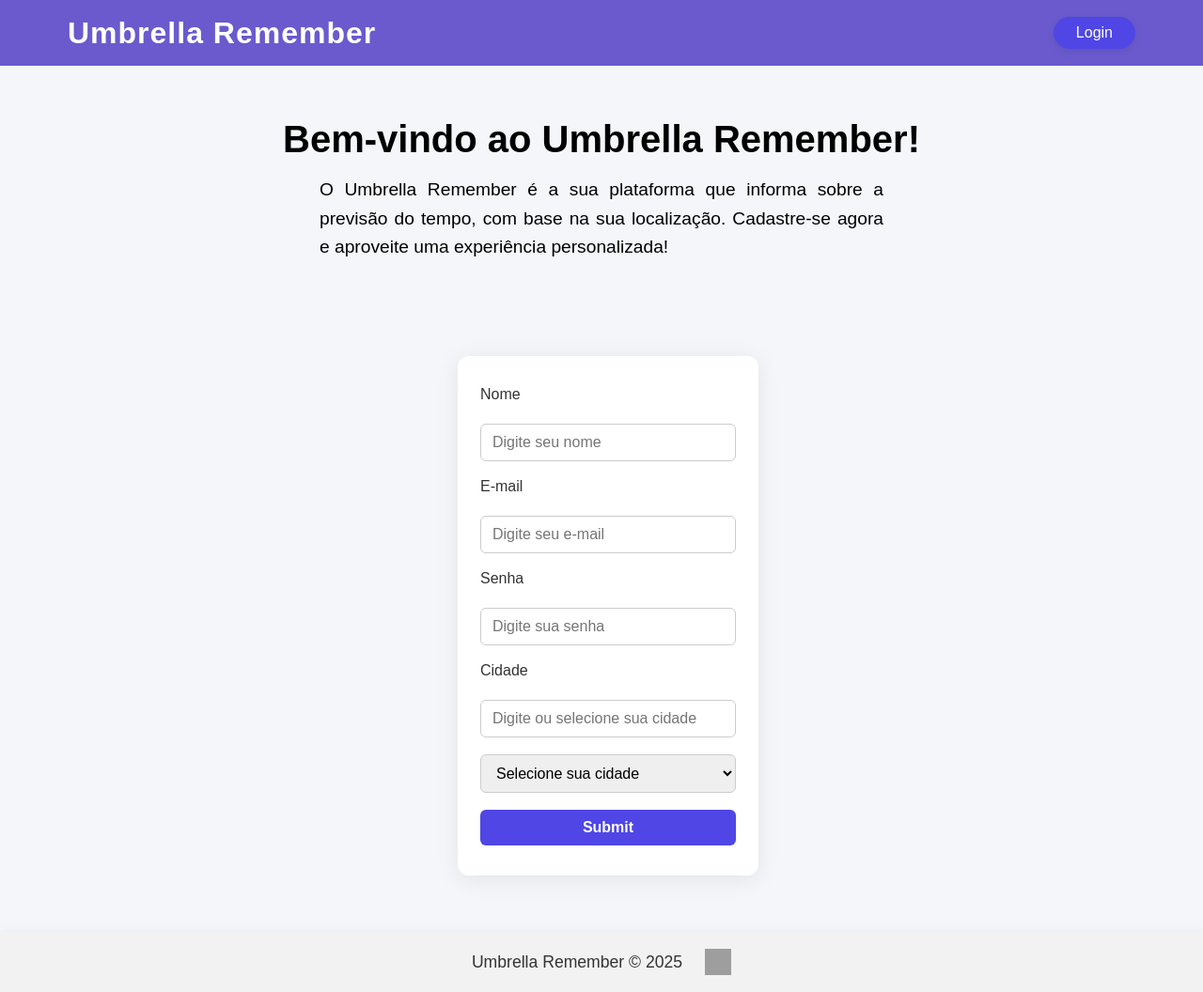
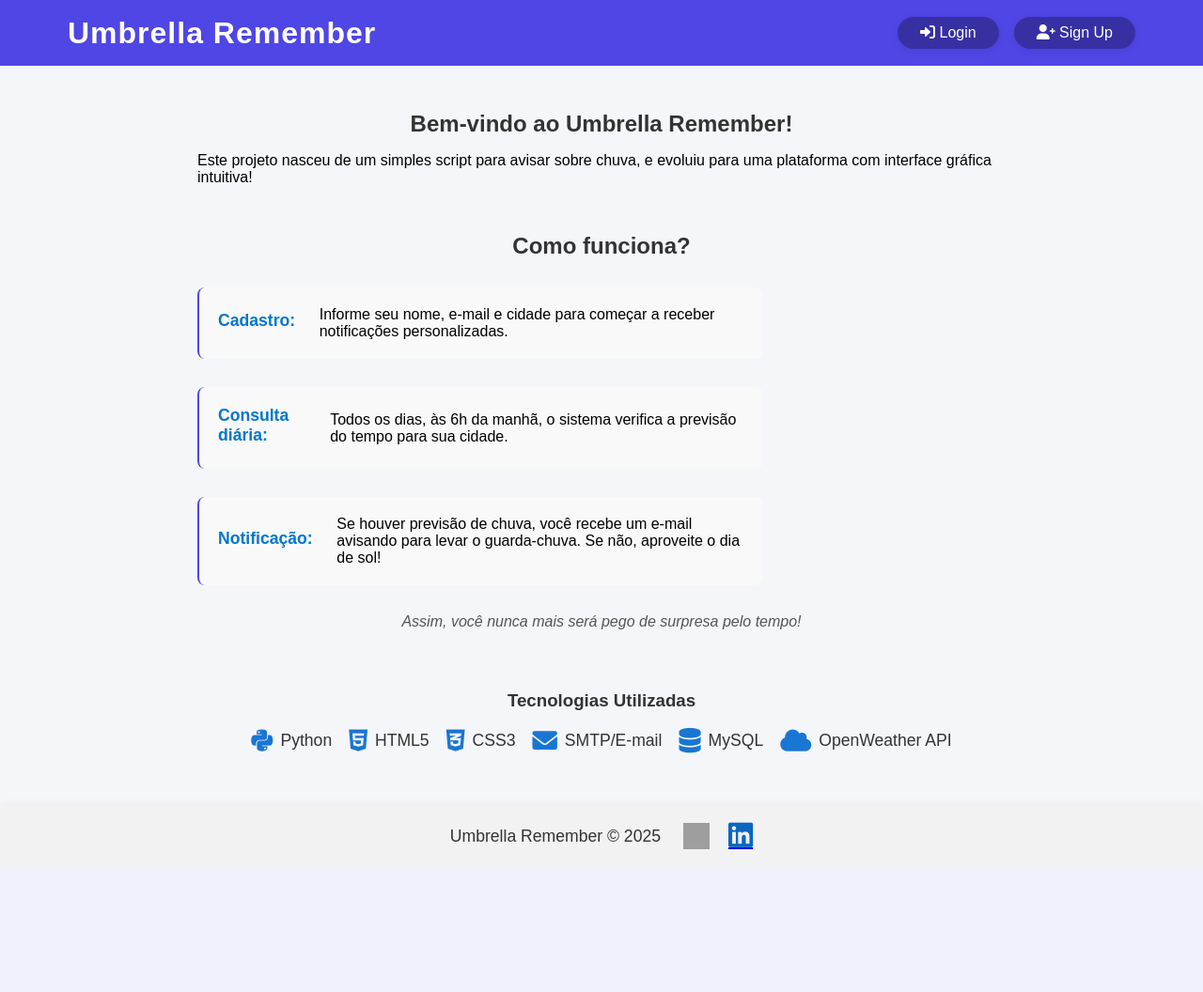
Before and after one commit to Ramalho7/UmbrellaRemember, a Flask app: page / in a window 1280 px wide. Shown: the whole page at 94% size. After the commit the page ends 904 px from the top, so only its background shows below. Run offline with Flask 3, Linux system fonts and the light colour scheme; data that the repository does not hold is empty; grey boxes are pictures that could not be loaded.

Commit message:
Resolves #10

```diff
--- a/static/css/index.css
+++ b/static/css/index.css
@@ -1,28 +1,83 @@
-body {
-    min-height: 100vh;
-    background: #f5f6fa;
-    font-family: Arial, sans-serif;
-    margin: 0;
-    padding: 0;
+.main-container {
+    max-width: 900px;
+    margin: 40px auto;
+    padding: 0 20px;
 }
 
-.intro-container {
+h2 {
     text-align: center;
-    padding: 40px 20px;
-    color: #000;
-    margin-bottom: 24px;
+    color: #333;
+    margin-bottom: 2vh;
 }
 
-.intro-container h2 {
-    font-size: 2.5rem;
-    font-weight: bold;
-    margin-bottom: 16px;
+.how-it-works {
+    margin-top: 50px;
 }
 
-.intro-container p {
-    font-size: 1.2rem;
-    line-height: 1.6;
-    max-width: 600px;
-    margin: 0 auto;
-    text-align: justify;
+.how-it-works ol {
+    list-style: none;
+    padding: 0;
+    counter-reset: step;
 }
+
+.how-it-works li {
+    display: flex;
+    justify-content: flex-start;
+    align-items: center;
+    margin: 30px 0;
+    padding: 20px;
+    background-color: #f9f9f9;
+    border-left: 2px solid var(--primary-color);
+    border-radius: 8px;
+    max-width: 70%;
+}
+
+.how-it-works li strong {
+    display: block;
+    font-size: 1.1em;
+    margin-bottom: 5px;
+    color: #0077cc;
+    margin-right: 2vw;
+}
+
+.how-it-works p {
+    text-align: center;
+    font-style: italic;
+    color: #555;
+}
+
+.tech-used {
+    margin: 40px auto 0 auto;
+    max-width: 900px;
+    padding: 24px 18px;
+    text-align: center;
+}
+
+.tech-used h3 {
+    margin-bottom: 18px;
+    color: #333;
+    font-weight: 600;
+}
+
+.tech-used ul {
+    list-style: none;
+    padding: 0;
+    margin: 0;
+    display: flex;
+    flex-wrap: wrap;
+    justify-content: center;
+    gap: 18px;
+}
+
+.tech-used li {
+    font-size: 1.1em;
+    display: flex;
+    align-items: center;
+    gap: 8px;
+    color: #333;
+}
+
+.tech-used i {
+    font-size: 1.5em;
+    color: #1976d2;
+}
--- a/static/css/layout.css
+++ b/static/css/layout.css
@@ -4,8 +4,12 @@
     box-sizing: border-box;
 }
 
+:root{
+    --primary-color: #4f46e5;
+    --secondary-color: #3730a3;
+}
+
 body {
-    min-height: 100vh;
     background: #f5f6fa;
     font-family: Arial, sans-serif;
     margin: 0;
@@ -43,7 +47,7 @@ body {
 }
 
 header {
-    background: slateblue;
+    background: var(--primary-color);
     height: 70px;
     width: 100%;
     display: flex;
@@ -71,7 +75,7 @@ header {
     text-decoration: none !important;
     color: #fff !important;
     font-weight: 500 !important;
-    background: #4f46e5 !important;
+    background: var(--secondary-color) !important;
     padding: 8px 24px !important;
     border-radius: 22px !important;
     transition: background 0.18s !important;
@@ -81,7 +85,7 @@ header {
 }
 
 .header-links a:hover {
-    background: #3730a3 !important;
+    background: var(--secondary-color) !important;
     box-shadow: 0 4px 16px rgba(0, 0, 0, 0.12) !important;
 }
 
@@ -146,11 +150,11 @@ input, select {
 }
 
 input:focus, select:focus {
-    border-color: #4f46e5;
+    border-color: var(--primary-color);
 }
 
 button, input[type="submit"] {
-    background: #4f46e5;
+    background: var(--primary-color);
     color: #fff;
     border: none;
     border-radius: 6px;
@@ -162,7 +166,31 @@ button, input[type="submit"] {
 }
 
 button:hover, input[type="submit"]:hover {
-    background: #3730a3;
+    background: var(--secondary-color);
+}
+
+.loginLink a {
+    display: inline-block;
+    color: blue;
+    font-weight: bold;
+    font-size: .8rem;
+    text-align: center;
+}
+
+.loginLink a:hover {
+    color: var(--secondary-color);
+}
+
+.registerLink a {
+    display: inline-block;
+    color: blue;
+    font-weight: bold;
+    font-size: .8rem;
+    text-align: center;
+}
+
+.registerLink a:hover {
+    color: var(--secondary-color);
 }
 
 footer {
@@ -200,3 +228,9 @@ footer img {
     vertical-align: middle;
     margin-left: 4px;
 }
+
+.fa-linkedin{
+    font-size:1.7em;
+    color:#0A66C2;
+    vertical-align:middle;
+}
--- a/templates/auth/login.html
+++ b/templates/auth/login.html
@@ -11,6 +11,9 @@
             <label for="password">Senha:</label>
             <input type="password" name="password" id="password" required>
             <button type="submit">Entrar</button>
+            <div class="registerLink">
+                <a href="{{url_for('user.registerPage')}}">Não possui conta?</a>
+            </div>
         </form>
     </div>
 </div>
--- a/templates/index.html
+++ b/templates/index.html
@@ -4,39 +4,40 @@
 
 {% block body %}
 
-<div class="intro-container">
+<div class="main-container">
     <h2>Bem-vindo ao Umbrella Remember!</h2>
-    <p>O Umbrella Remember é a sua plataforma que informa sobre a previsão do tempo, com base na sua localização.
-        Cadastre-se agora e aproveite uma experiência personalizada!</p>
-</div>
-
-<div class="form-container">
-    <div class="main_form">
-        <form action="{{url_for('user.register')}}" method="POST">
-            <label for="name">Nome</label>
-            <input id="name" name="name" placeholder="Digite seu nome" required>
-
-            <label for="email">E-mail</label>
-            <input id="email" autocomplete="off" name="email" placeholder="Digite seu e-mail" type="email" required>
-
-            <label for="password">Senha</label>
-            <input id="password" name="password" placeholder="Digite sua senha" type="password" required>
-
-            <label for="city">Cidade</label>
-            <input id="city_input" placeholder="Digite ou selecione sua cidade" oninput="syncCityInput()" required>
-
-            <select id="city_select" name="city_id" onchange="syncCitySelect()">
-                <option value="" disabled selected>Selecione sua cidade</option>
-                {% for city in cities %}
-                <option value="{{ city.id }}">{{ city.city_name }}, {{ city.state.state_name }}</option>
-                {% endfor %}
-            </select>
-
-            <button type="submit">Submit</button>
-        </form>
+    <p>
+        Este projeto nasceu de um simples script para avisar sobre chuva, e evoluiu para uma plataforma com interface gráfica intuitiva!
+    </p>
+    <div class="how-it-works">
+        <h2>Como funciona?</h2>
+        <ol>
+            <li>
+                <strong>Cadastro:</strong> Informe seu nome, e-mail e cidade para começar a receber notificações personalizadas.
+            </li>
+            <li>
+                <strong>Consulta diária:</strong> Todos os dias, às 6h da manhã, o sistema verifica a previsão do tempo para sua cidade.
+            </li>
+            <li>
+                <strong>Notificação:</strong> Se houver previsão de chuva, você recebe um e-mail avisando para levar o guarda-chuva. Se não, aproveite o dia de sol!
+            </li>
+        </ol>
+        <p>
+            Assim, você nunca mais será pego de surpresa pelo tempo!
+        </p>
     </div>
 </div>
 
-<script src="/static/syncCityInput.js"></script>
+<div class="tech-used">
+    <h3>Tecnologias Utilizadas</h3>
+    <ul>
+        <li><i class="fab fa-python"></i> Python</li>
+        <li><i class="fab fa-html5"></i> HTML5</li>
+        <li><i class="fab fa-css3-alt"></i> CSS3</li>
+        <li><i class="fas fa-envelope"></i> SMTP/E-mail</li>
+        <li><i class="fas fa-database"></i> MySQL</li>
+        <li><i class="fas fa-cloud"></i> OpenWeather API</li>
+    </ul>
+</div>
 
 {% endblock %}
--- a/templates/layout.html
+++ b/templates/layout.html
@@ -8,6 +8,8 @@
     <link href="{{ url_for('static', filename='css/layout.css') }}" rel="stylesheet">
     <link href="{{ url_for('static', filename='css/index.css') }}" rel="stylesheet">
     <link href="{{ url_for('static', filename='css/profile.css') }}" rel="stylesheet">
+    <link href="{{ url_for('static', filename='css/register.css') }}" rel="stylesheet">
+    <link href="https://cdnjs.cloudflare.com/ajax/libs/font-awesome/6.0.0/css/all.min.css" rel="stylesheet">
 </head>
 
 <body>
@@ -18,10 +20,11 @@
             </a>
             <div class="header-links">
                 {% if current_user.is_authenticated %}
-                <a href="{{ url_for('user.profile') }}">Perfil</a>
-                <a href="{{ url_for('auth.logout') }}">Logout</a>
+                <a href="{{ url_for('user.profile') }}"><i class="fas fa-user"></i> Perfil</a>
+                <a href="{{ url_for('auth.logout') }}"><i class="fas fa-sign-out-alt"></i> Logout</a>
                 {% else %}
-                <a href="{{ url_for('auth.login') }}">Login</a>
+                <a href="{{ url_for('auth.login') }}"><i class="fas fa-sign-in-alt"></i> Login</a>
+                <a href="{{ url_for('user.registerPage') }}"><i class="fas fa-user-plus"></i> Sign Up</a>
                 {% endif %}
             </div>
         </div>
@@ -48,6 +51,9 @@
             <a href="https://github.com/ramalho7/umbrellaremember" target="_blank">
                 <img src="https://cdn.jsdelivr.net/gh/devicons/devicon/icons/github/github-original.svg" alt="GitHub">
             </a>
+            <a href="https://www.linkedin.com/in/lucasadramalho" target="_blank">
+                <i class="fab fa-linkedin"></i>
+            </a>
         </div>
     </footer>
 </body>
```
Also changed, not shown: blueprints/user/user.py (+8 -2 lines), static/css/register.css (added, +59 -0 lines), templates/user/register.html (added, +75 -0 lines).
